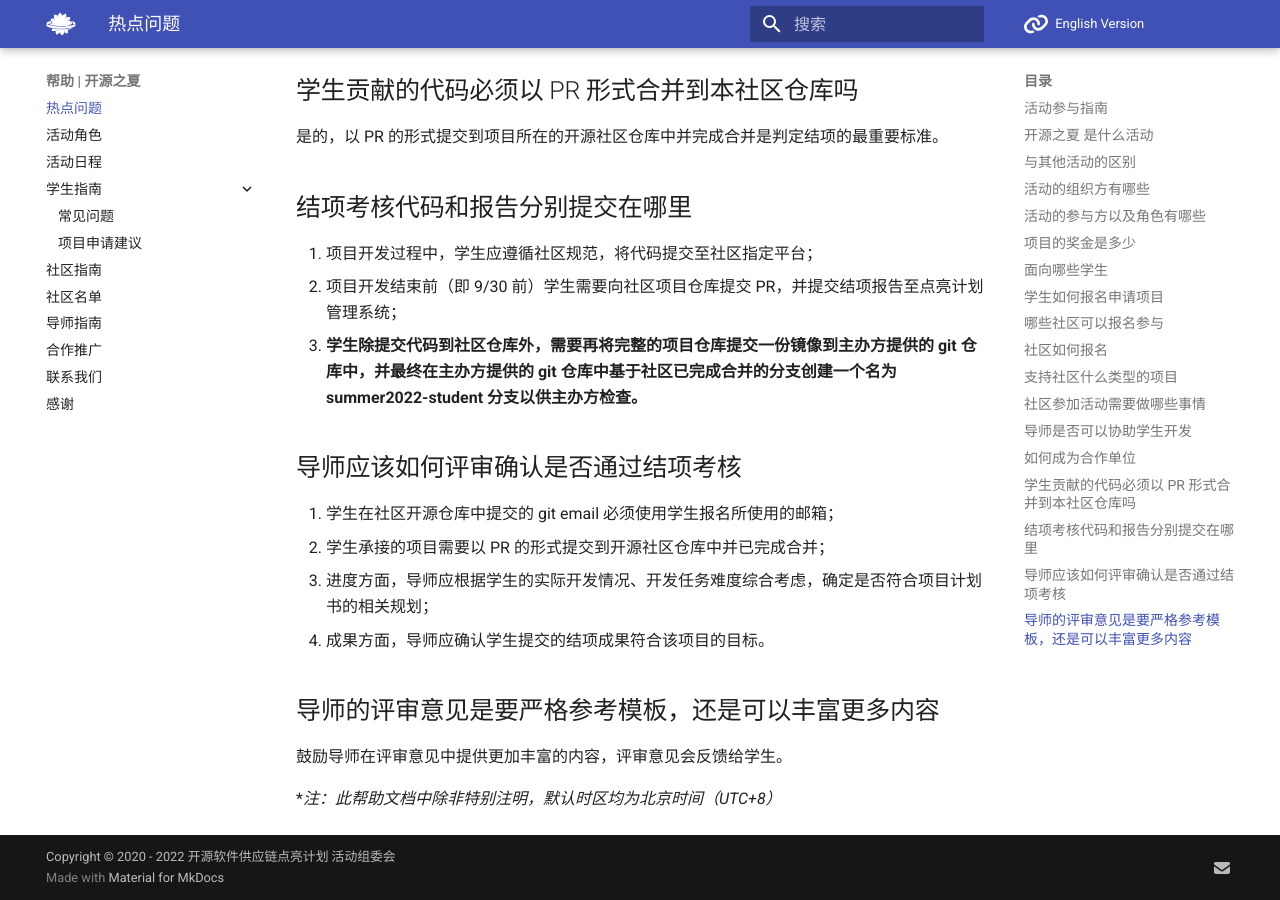
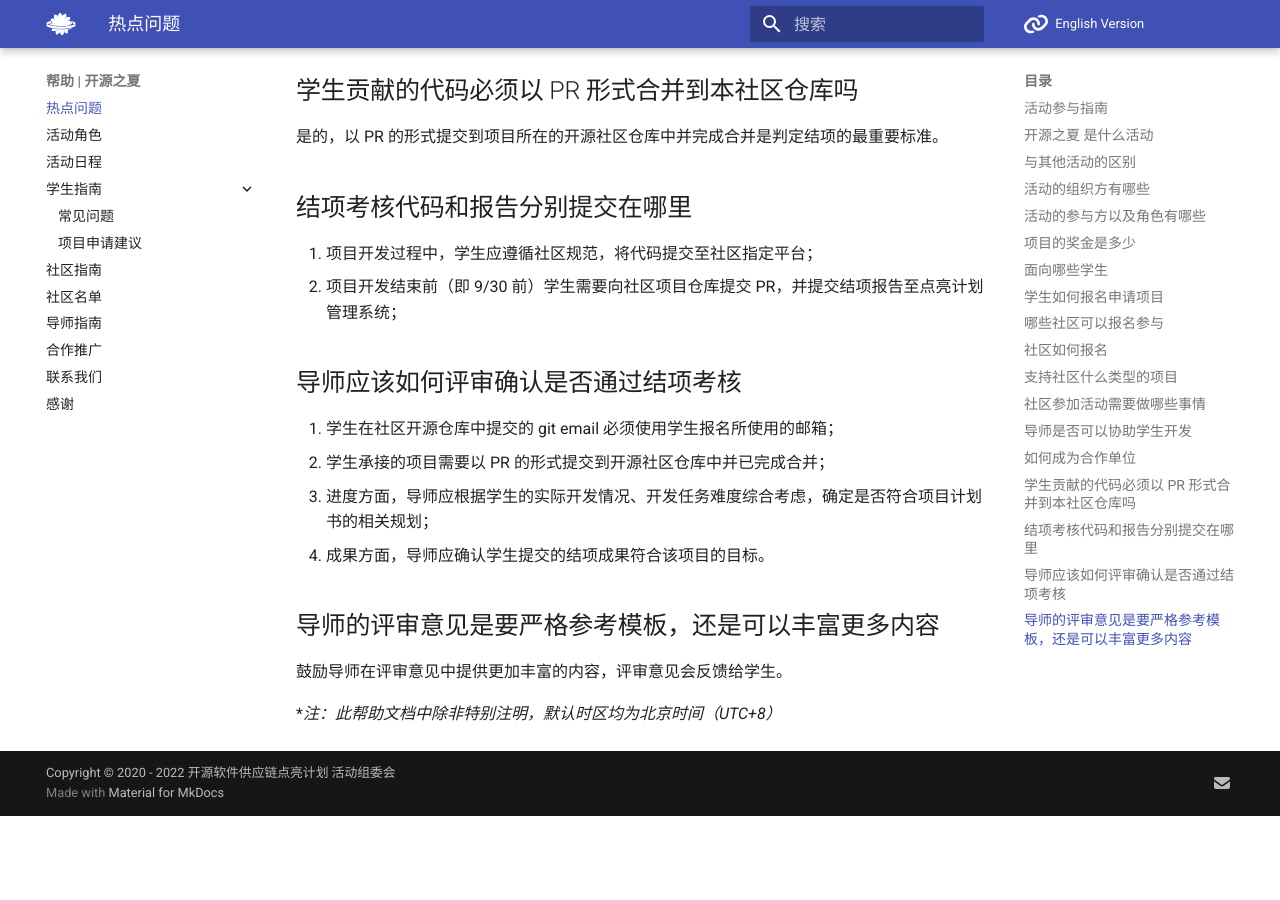
Before and after one commit to summer-ospp/help, an MkDocs documentation site: the page built from docs/index.md, in a window 1280 px wide and 900 px high, scrolled down 3201 px. Built offline with MkDocs 1.6.1 and Material for MkDocs 9.7.7, drawn with Linux system fonts in a browser that asks for light colours; comment, search, counter and statistics services are not loaded; after the commit the page ends 4017 px from its top, so only the background shows below that.

Commit message:
Update index.md

```diff
--- a/docs/index.md
+++ b/docs/index.md
@@ -138,8 +138,6 @@
 
 1. 项目开发过程中，学生应遵循社区规范，将代码提交至社区指定平台；
 2. 项目开发结束前（即 9/30 前）学生需要向社区项目仓库提交 PR，并提交结项报告至点亮计划管理系统；
-3. **学生除提交代码到社区仓库外，需要再将完整的项目仓库提交一份镜像到主办方提供的 git 仓库中，并最终在主办方提供的 git 仓库中基于社区已完成合并的分支创建一个名为 summer2022-student 分支以供主办方检查。**
-
 
 
 ## 导师应该如何评审确认是否通过结项考核
```
